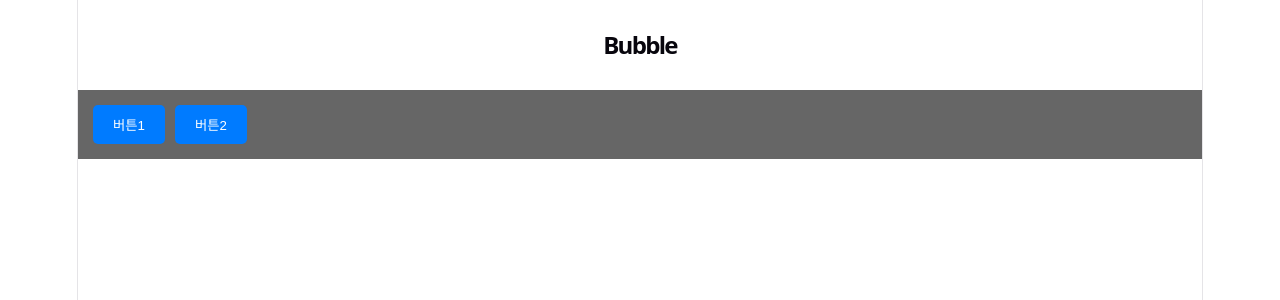
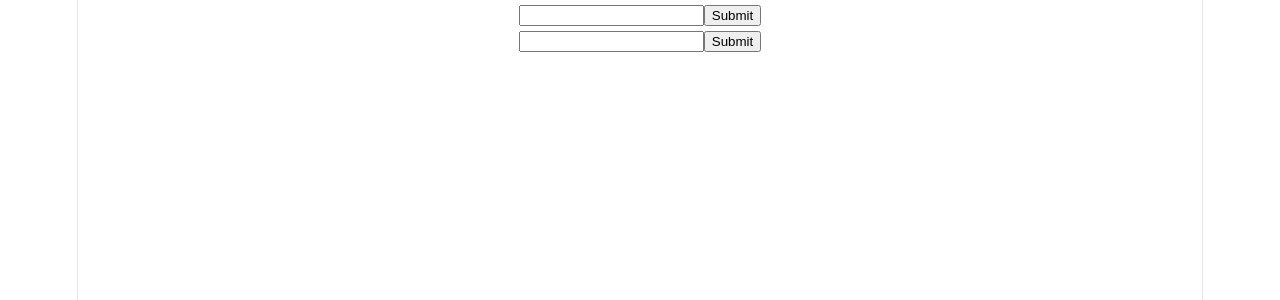
Before and after one commit to Lnvy65/react, a React (Vite) app: page / in a window 1280 px wide. Shown: the top 300 px of the page. Built offline with nearby package versions, Linux system fonts and the light colour scheme.

Commit message:
preventDefault 예제

```diff
--- a/src/App.jsx
+++ b/src/App.jsx
@@ -1,17 +1,15 @@
 //import { useState } from 'react'
 import Bubble from "./components/Bubble"
+import Signup1 from "./components/Signup1"
+import Signup2 from "./components/Signup2"
 
 export default function App() {
 
   return (
     <>
-      {/* <Profile />
-      <UseJsx />
-      <ParentComp />
-      <SpreadComp /> */}
-      {/* <ButtonCom /> */}
-      {/* <Toolbar /> */}
-      <Bubble />
+      {/* <Bubble /> */}
+      <Signup1 />
+      <Signup2 />
     </>
   )
 }
--- /dev/null
+++ b/src/components/Signup1.jsx
@@ -0,0 +1,10 @@
+export default function Signup1() {
+    return(
+        <>
+            <form onSubmit={() => alert('Submitting!')}>
+                <input />
+                <button type="submit">Submit</button>
+            </form>
+        </>
+    )
+}
--- /dev/null
+++ b/src/components/Signup2.jsx
@@ -0,0 +1,13 @@
+export default function Signup2() {
+    return(
+        <>
+            <form onSubmit={e => {
+                e.preventDefault();
+                alert('Submitting!');
+            }}>
+                <input />
+                <button>Submit</button>
+            </form>
+        </>
+    )
+}
```
